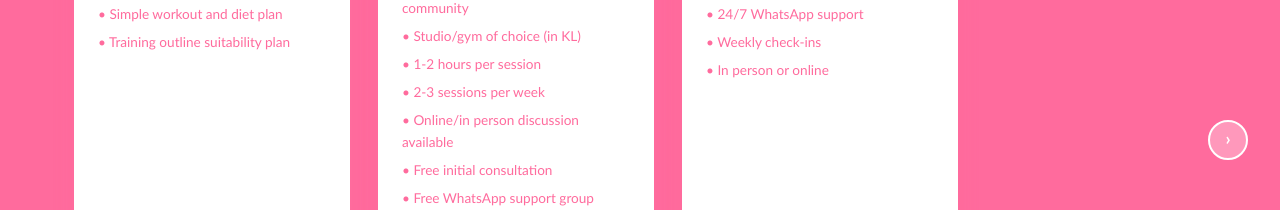
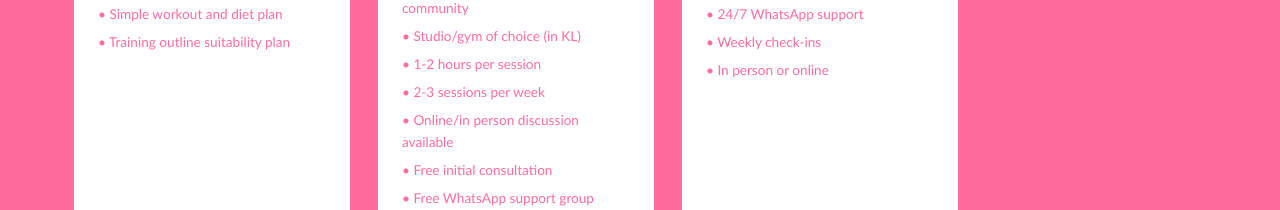
Before and after one commit to BigCalicoCatto/yasminnadia-v1, a Next.js app: page / in a window 1280 px wide. Shown: the part 3080-3290 px from the top of the page. Built offline with nearby package versions, Linux system fonts and the light colour scheme.

Commit message:
Update page.tsx

```diff
--- a/app/page.tsx
+++ b/app/page.tsx
@@ -517,40 +517,6 @@ export default function Home() {
             ))}
           </div>
 
-          {/* Right Arrow */}
-          <button
-            onClick={() => scroll('right')}
-            style={{
-              position: 'absolute',
-              right: '0.5rem',
-              top: '50%',
-              transform: 'translateY(-50%)',
-              backgroundColor: 'rgba(255, 255, 255, 0.3)',
-              border: '2px solid #ffffff',
-              cursor: 'pointer',
-              width: '40px',
-              height: '40px',
-              borderRadius: '50%',
-              display: 'flex',
-              alignItems: 'center',
-              justifyContent: 'center',
-              color: '#ffffff',
-              fontSize: '1.1rem',
-              fontWeight: 700,
-              transition: 'all 0.3s ease',
-              zIndex: 5,
-            }}
-            onMouseEnter={(e) => {
-              e.currentTarget.style.backgroundColor = '#ffffff';
-              e.currentTarget.style.color = '#FF6B9D';
-            }}
-            onMouseLeave={(e) => {
-              e.currentTarget.style.backgroundColor = 'rgba(255, 255, 255, 0.3)';
-              e.currentTarget.style.color = '#ffffff';
-            }}
-          >
-            ›
-          </button>
         </div>
 
         {/* Dot Indicators */}
```
